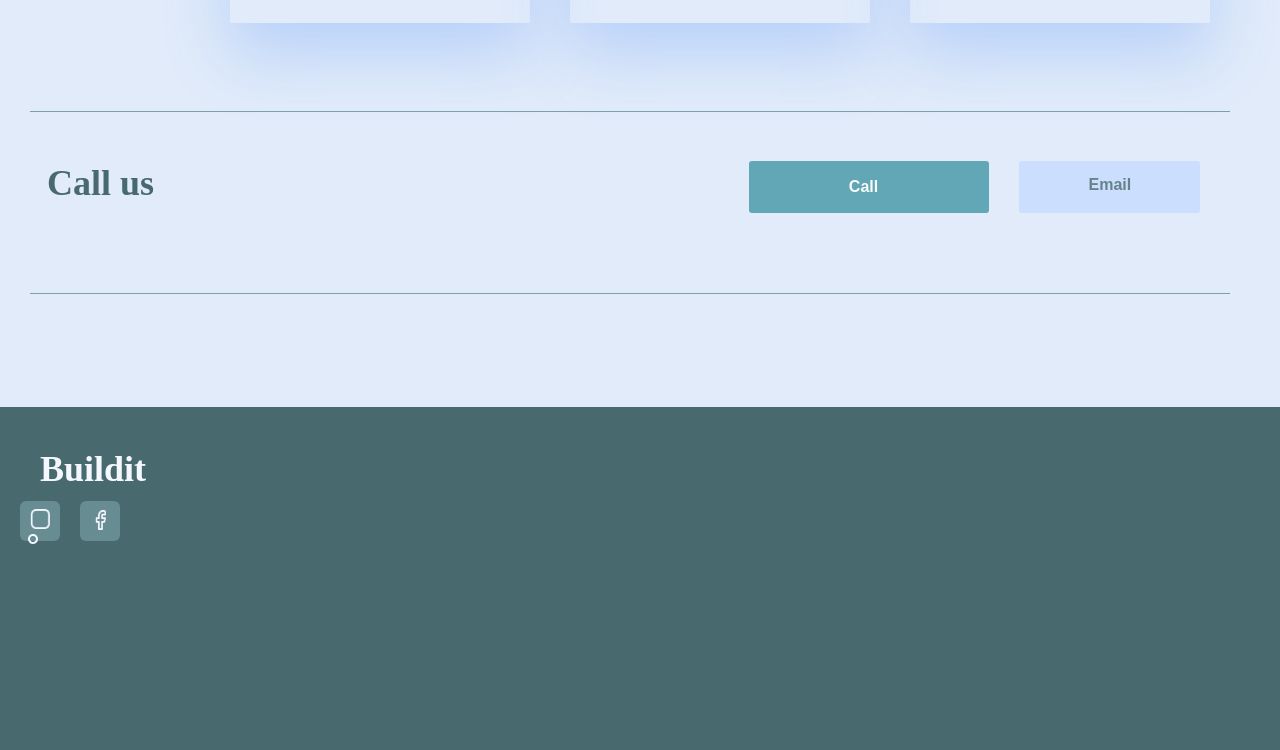
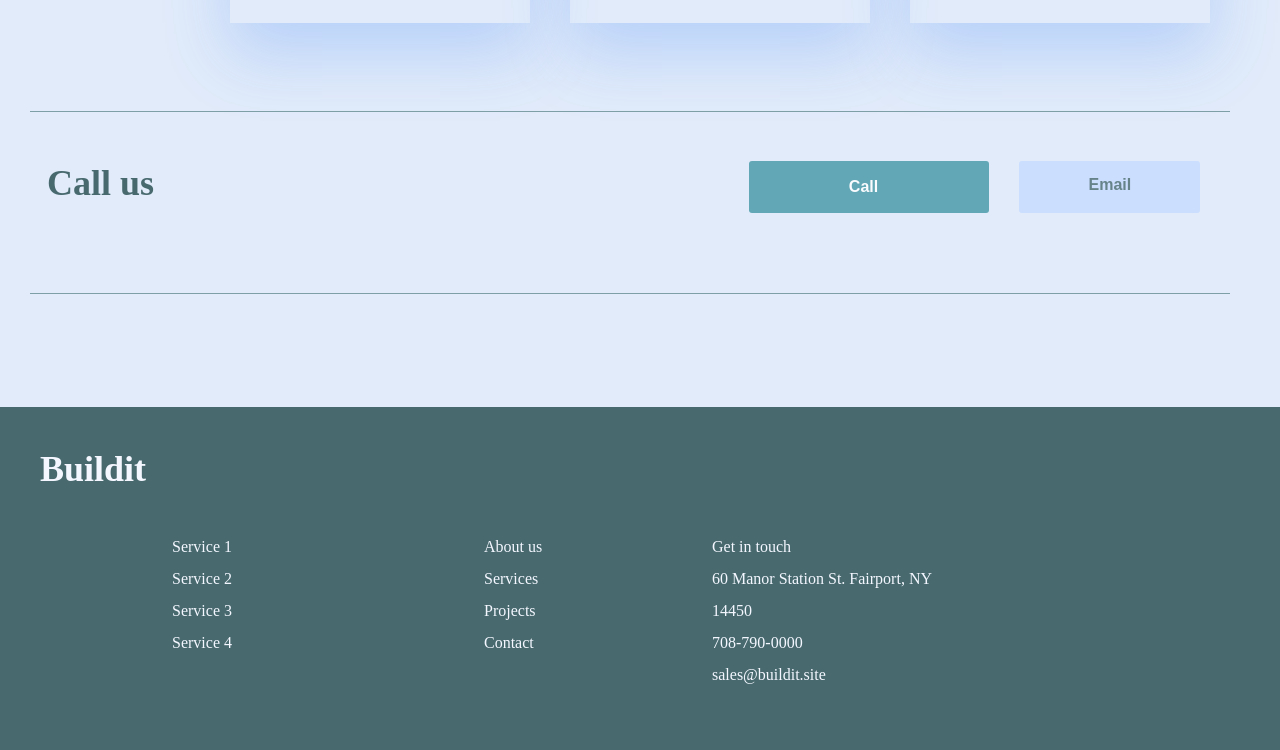
Before and after one commit to newgithubero/website, a plain HTML site: page web-site1/index.html in a window 1280 px wide. Shown: the part 3434-4184 px from the top of the page. Drawn offline with Linux system fonts and the light colour scheme.

Commit message:
mynewcommit

```diff
--- a/web-site1/index.html
+++ b/web-site1/index.html
@@ -278,25 +278,49 @@
         <div class="text-input1">
             <h2>Buildit</h2>
 
+
+
+
+
+        <div class="text-input-container">
+            <div class="text-devlop">
+
+            <div class="text-input2">
+
+
+                <div class="paraghrap-container1">
+                    <p><a href="#">Service 1</a></p>
+                    <p><a href="#">Service 2</a></p>
+                    <p><a href="#">Service 3</a></p>
+                    <p><a href="#">Service 4</a></p>
                 </div>
-       <div class="button-container">
-        <button class="button1">
-            <div class="button-card">
-                 <img src="./folder-img/Vector (30).png" alt="vector-instagram" class="vector1-card1">
-                 <img src="./folder-img/Vector (29).png" alt="" class="vector2-card1">
+
+
+
+
+                <div class="paraghrap-container2">
+                    <p><a href="#">About us</a></p>
+                    <p><a href="#">Services</a></p>
+                    <p><a href="#">Projects</a></p>
+                    <p><a href="#">Contact</a></p>
+                </div>
+
+
+                <div class="paraghrap-container3">
+                    <p><a href="#">Get in touch</a></p>
+                    <p><a href="#">60 Manor Station St. Fairport, NY 14450</a></p>
+                    <p><a href="#">708-790-0000
+                            <br> sales@buildit.site</a></p>
+
+                </div>
 
 
             </div>
-        </button>
-
-        <button class="button2">
-           <div class="container">
-            <img src="./folder-img/Vector (31).png" alt="vector-fecbook" class="vector-button2">
-           </div>
-        </button>
 
 
-       </div>
+
+
+
     </div>
 
 
--- a/web-site1/style.css
+++ b/web-site1/style.css
@@ -1055,3 +1055,93 @@ line-height: 130px;
   height: 20px;
   border-radius: 2px;
 }
+
+
+.text-input-container{
+  width: 852px;
+  height: 216px;
+  margin: auto 100px;
+
+
+}
+
+.text-input2{
+  width: 852px;
+  height: 178px;
+  top: 38px;
+  left: 347px;
+  display: flex;
+  justify-content: space-around;
+
+
+
+}
+
+
+.text-input2 a{
+  color: rgba(244, 247, 255, 1);
+}
+
+.paraghrap-container1 {
+  width: 248px;
+  height: 178px;
+  top: 38px;
+  left: 951px;
+
+}
+
+.paraghrap-container1 p a{
+  width: 68px;
+  height: 32px;
+  font-weight: 500;
+  font-size: 16px;
+  line-height: 32px;
+  color: rgba(244, 247, 255, 1);
+}
+
+.paraghrap-container2{
+  width: 124px;
+  height: 108px;
+  top: 38px;
+  left: 695px;
+
+}
+
+
+.paraghrap-container2 p a{
+  width: 68px;
+  height: 32px;
+  font-weight: 500;
+  font-size: 16px;
+  line-height: 32px;
+  color: rgba(244, 247, 255, 1);
+}
+
+
+.paraghrap-container3{
+  width: 248px;
+  height: 178px;
+  top: 38px;
+  left: 951px;
+  margin-left: 40px;
+
+}
+
+.paraghrap-container3 p a{
+  width: 248px;
+  height: 64px;
+  font-weight: 500;
+  font-size: 16px;
+  line-height: 32px;
+}
+
+
+.text-devlop{
+  width: 28px;
+  height: 120px;
+  top: 52px;
+  font-weight: 500;
+  font-size: 16px;
+  line-height: 32px;
+  color: rgba(244, 247, 255, 1);
+}
```
Lines whose indentation alone changed are shown as unchanged.
